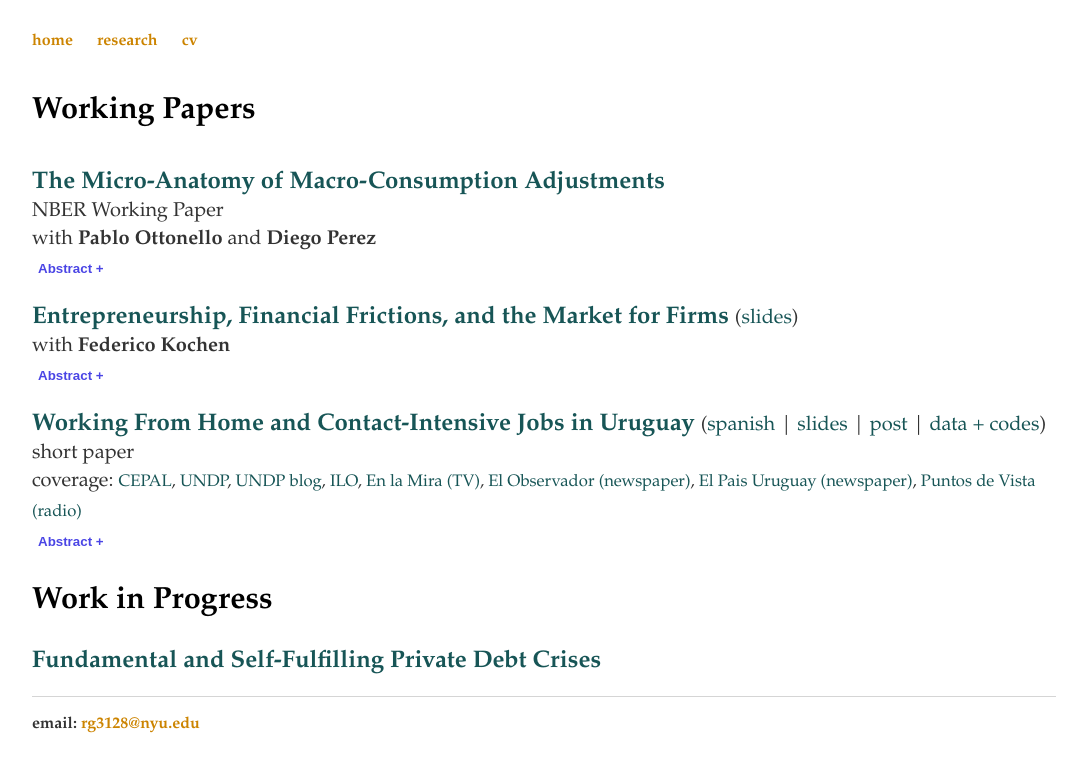
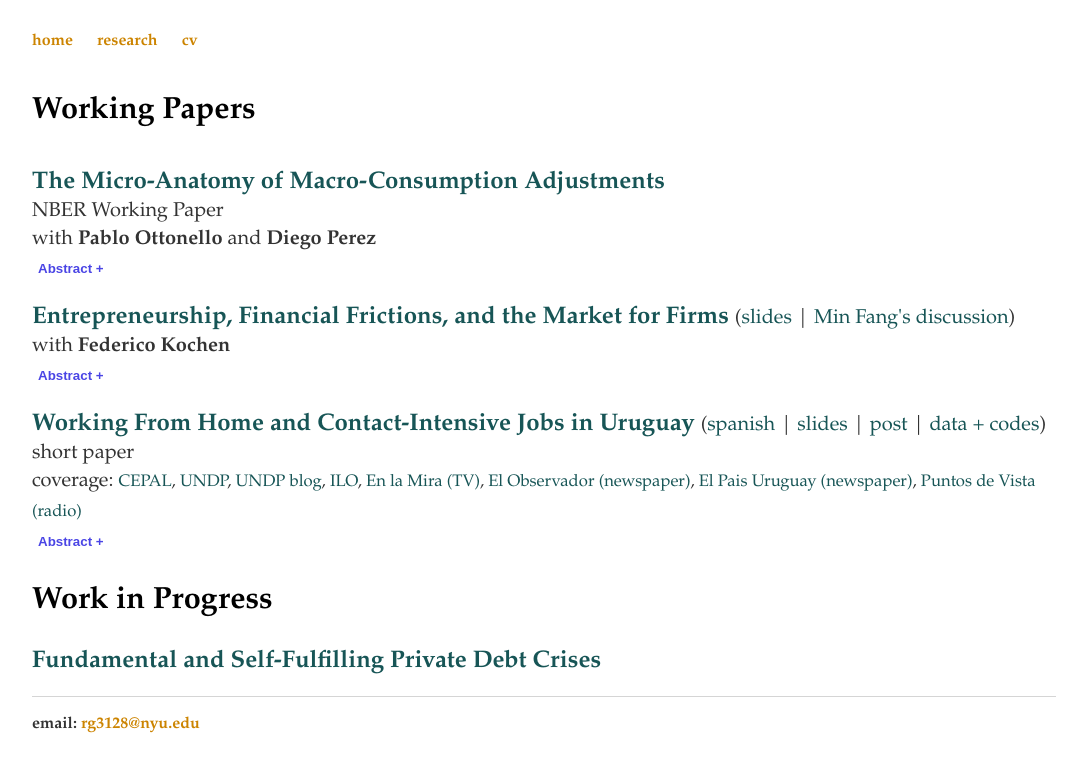
Before and after one commit to rafaguntin/rafaguntin.github.io, a Jekyll site: the page built from research/index.html, in a window 1280 px wide. Shown: the top 772 px of the page, without its empty margins (96-1183 px from the left). Built offline with Jekyll 4.4.1, drawn with Linux system fonts in a browser that asks for light colours.

Commit message:
Update index.html

```diff
--- a/research/index.html
+++ b/research/index.html
@@ -32,7 +32,7 @@
 
 			<p> <big> <a style="font-weight: bold; color:#175556"
 			       href="/research/Entrepreneurship Financial Frictions and the Market for Firms_voct20.pdf"
-			       target="_blank">Entrepreneurship, Financial Frictions, and the Market for Firms</a> <small> (<a style="color:#175556" href="/research/GK - Slides NYU - 09Dec19 - Handout.pdf" target="_blank">slides</a>)
+			       target="_blank">Entrepreneurship, Financial Frictions, and the Market for Firms</a> <small> (<a style="color:#175556" href="/research/GK - Slides NYU - 09Dec19 - Handout.pdf" target="_blank">slides</a> | <a style="color:#175556" href="https://ethanminfang.github.io/minfang.github.io/files/Discussions_Kochen_YES2020.pdf" target="_blank">Min Fang's discussion</a>)
 				<br> with <a style="font-weight: bold; color:#333" href="https://sites.google.com/view/federicokochen/home" target="_blank"> Federico Kochen </a>
 				 <br><button style ="font-weight: bold; color:#4A45E5 ;background-color: white;border: none;" onclick="myFunction3()" id="myBtn3">Abstract +<small></button>
 					       <span id="dots3"></span><span id="more3"> <br> <small>
```
